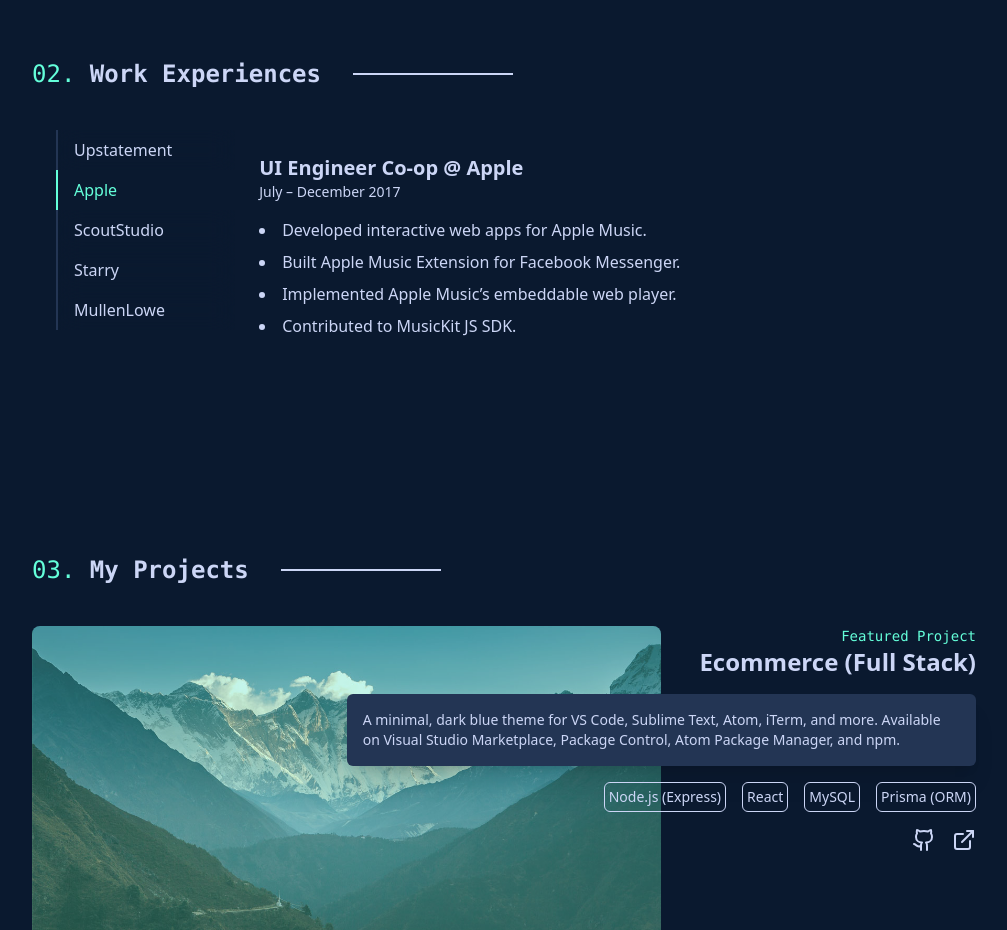
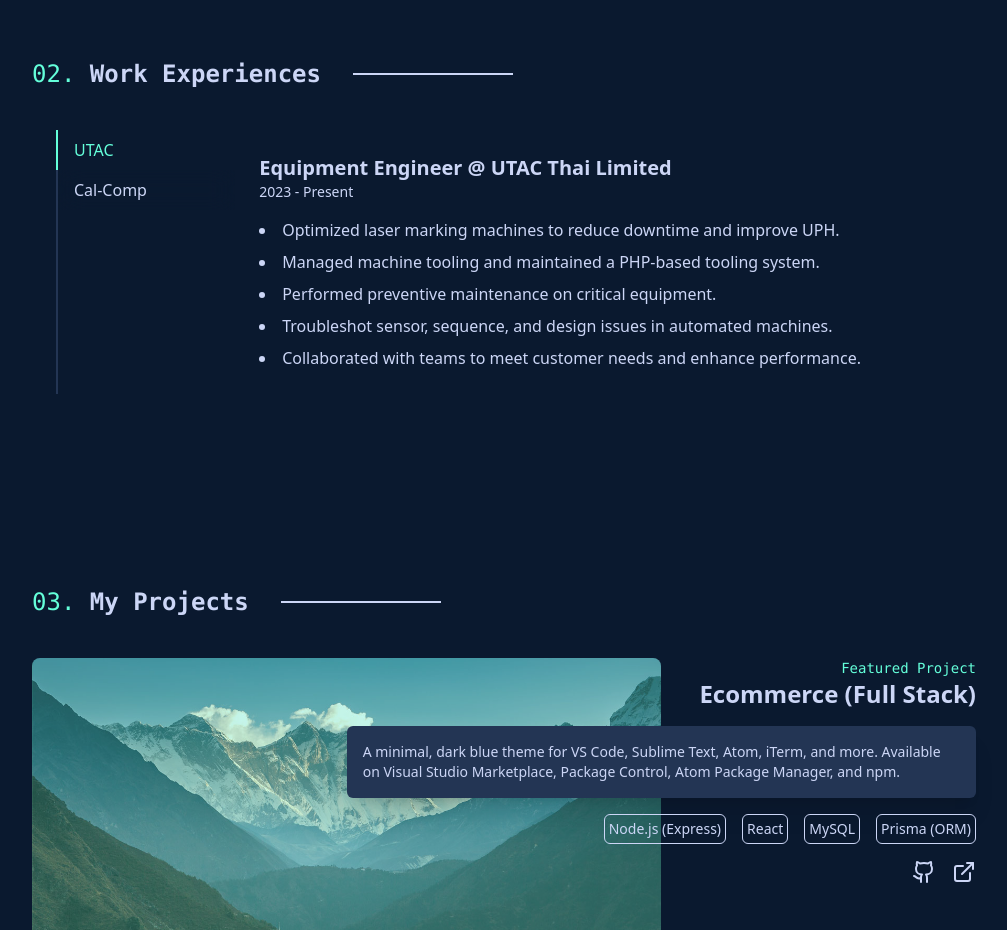
Before and after one commit to PongsatornR-11/portfolio, a React (Vite) app in the folder client/: page / in a window 1280 px wide. Shown: the part 1600-2530 px from the top of the page, without its empty margins (136-1143 px from the left). Built offline with nearby package versions, Linux system fonts and the light colour scheme.

Commit message:
Update Experience component with new work experience entries for UTAC and Cal-Comp; refactor tab functionality to improve active tab tracking and slider animation for enhanced user experience.

```diff
--- a/client/src/components/Experience.jsx
+++ b/client/src/components/Experience.jsx
@@ -1,56 +1,26 @@
-import React, { useState } from 'react'
+import React, { useState, useRef, useEffect } from 'react'
 
 
 
 const workExperience = {
-    Upstatement: {
-        title: 'Lead Engineer @ Upstatement',
-        date: 'May 2018 – Present',
+    UTAC: {
+        title: 'Equipment Engineer @ UTAC Thai Limited',
+        date: '2023 - Present',
         bullets: [
-            'Deliver high-quality, robust production code.',
-            'Lead research and architecture of technical solutions.',
-            'Collaborate with designers and project managers.',
-            'Provide mentorship and leadership within the team.',
+            'Optimized laser marking machines to reduce downtime and improve UPH.',
+            'Managed machine tooling and maintained a PHP-based tooling system.',
+            'Performed preventive maintenance on critical equipment.',
+            'Troubleshot sensor, sequence, and design issues in automated machines.',
+            'Collaborated with teams to meet customer needs and enhance performance.',
         ],
     },
-    Apple: {
-        title: 'UI Engineer Co-op @ Apple',
-        date: 'July – December 2017',
+    'Cal-Comp': {
+        title: 'Production Engineer @ Cal-Comp Electronics',
+        date: '2021-2023',
         bullets: [
-            'Developed interactive web apps for Apple Music.',
-            'Built Apple Music Extension for Facebook Messenger.',
-            'Implemented Apple Music’s embeddable web player.',
-            'Contributed to MusicKit JS SDK.',
-        ],
-    },
-    ScoutStudio: {
-        title: 'Frontend Developer @ Scout Studio',
-        date: 'January – June 2017',
-        bullets: [
-            'Designed and developed responsive websites for student-led initiatives.',
-            'Worked closely with designers to translate mockups into functional interfaces.',
-            'Implemented animations and transitions for enhanced UX.',
-            'Participated in weekly design critiques and code reviews.',
-        ],
-    },
-    Starry: {
-        title: 'Software Engineering Intern @ Starry',
-        date: 'Summer 2016',
-        bullets: [
-            'Built internal tools to support customer service operations.',
-            'Integrated APIs to streamline data collection and reporting.',
-            'Wrote unit and integration tests to ensure code reliability.',
-            'Collaborated with product managers to define feature requirements.',
-        ],
-    },
-    MullenLowe: {
-        title: 'Web Developer Intern @ MullenLowe',
-        date: 'Fall 2015',
-        bullets: [
-            'Assisted in building marketing microsites for major campaigns.',
-            'Maintained and updated client websites using CMS platforms.',
-            'Optimized assets and scripts for performance.',
-            'Learned agile development practices in a fast-paced agency environment.',
+            'Investigated PCBA quality issues post-SMT, reflow, THT insertion, and wave soldering.',
+            'Applied analytical skills to identify root causes and implement corrective actions.',
+            'Gained insight into complex manufacturing workflows, applicable to software development.',
         ],
     },
 };
@@ -58,7 +28,19 @@ const workExperience = {
 
 const Experience = () => {
 
-    const [activeTab, setActiveTab] = useState('Apple');
+    const [activeTab, setActiveTab] = useState('UTAC');
+    const tabRefs = useRef({});
+    const [sliderStyle, setSliderStyle] = useState({ top: 0, height: 0 });
+
+    useEffect(() => {
+        const activeTabElement = tabRefs.current[activeTab];
+        if (activeTabElement) {
+            setSliderStyle({
+                top: activeTabElement.offsetTop,
+                height: activeTabElement.offsetHeight,
+            });
+        }
+    }, [activeTab]);
 
     return (
         <section className="md:mx-14 mx-8 my-20">
@@ -71,15 +53,23 @@ const Experience = () => {
 
                 <div className="flex max-w-4xl mx-auto mt-10">
                     {/* Tabs */}
-                    <div className="w-1/5">
+                    <div className="relative w-1/5 border-l-2 border-neutral">
+                        <div
+                            className="absolute left-[-2px] w-[2px] bg-secondary transition-all duration-300 ease-in-out"
+                            style={{
+                                top: sliderStyle.top,
+                                height: sliderStyle.height,
+                            }}
+                        ></div>
                         {Object.keys(workExperience).map((company) => (
                             <button
                                 key={company}
+                                ref={(el) => (tabRefs.current[company] = el)}
                                 onClick={() => setActiveTab(company)}
                                 className={`block w-full text-left px-4 py-2 font-medium
-                            ${activeTab === company
-                                        ? 'border-l-2 text-secondary'
-                                        : 'border-l-2 border-neutral hover:bg-secondary/25 backdrop-blur-md text-accent'
+                                ${activeTab === company
+                                        ? 'text-secondary'
+                                        : 'text-accent hover:bg-secondary/25 backdrop-blur-md'
                                     }`}
                             >
                                 {company}
```
